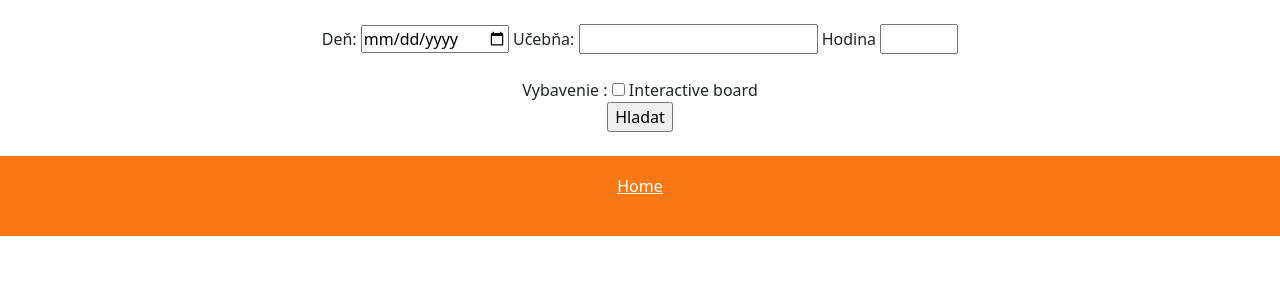
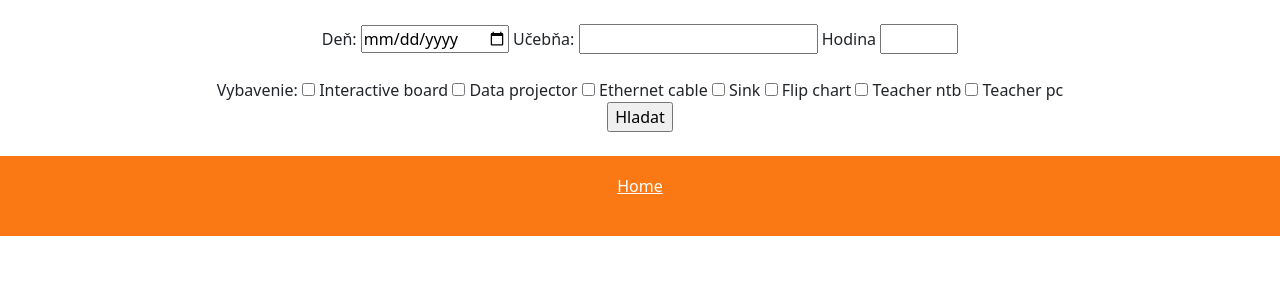
Before and after one commit to Dominik26-1/iClass, a Django app: page /search/ in a window 1280 px wide. Shown: the part 80-380 px from the top of the page. Run offline with Django 4.2, Linux system fonts and the light colour scheme; data that the repository does not hold is empty.

Commit message:
upgrade code

```diff
--- a/Edupage/views.py
+++ b/Edupage/views.py
@@ -14,6 +14,7 @@ from urllib3.exceptions import ReadTimeoutError
 from App.logger import logger
 from Classroom.classroom_enum import Classroom_filters
 from Classroom.equipment_enum import Equipment
+from Classroom.models import Classroom
 from Substitution.models import Substitution
 from Timetable.models import Timetable
 from Utils.python.result.logic_functions import merge_lessons_records, filter_room_equipment_records, \
@@ -166,7 +167,11 @@ class SearchView(View):
         # user get without results
 
         if (len(list(request.GET.items()))) == 0:
-            return render(request, "search_form.html", {})
+            ss = Classroom.objects.all()
+            content = {
+                "classrooms" : ss
+            }
+            return render(request, "search_form.html", content)
         else:
             input_date, input_lesson, input_room_id, equipment_args, parsing_error = parse_inputs(request=request)
 
@@ -228,7 +233,7 @@ def parse_inputs(request):
     equipment_args = {}
     for key, value in list(request.GET.items()):
         if key in [eq.value for eq in Equipment]:
-            if not (equipment_args[key] == "1" or equipment_args[key] == "0"):
+            if not (value == "1" or value == "0"):
                 error_context["errors"].append(
                     f'Parameter:{key} is invalid. Possible option is 0 or 1.')
                 error_context["is_valid"] = False
--- a/Reservation/views.py
+++ b/Reservation/views.py
@@ -21,9 +21,10 @@ class ReservationDetailView(ReservationBaseView, DetailView):
     """View to list the details from one film.
     Use the 'film' variable in the template to access
     the specific film here and in the Views below"""
-
+    template_name = "reservation_form.html"
 
 class ReservationCreateView(ReservationBaseView, CreateView):
+    template_name = "reservation_form.html"
     """View to create a new film"""
 
 
--- /dev/null
+++ b/static/js/form_handler.js
@@ -0,0 +1,11 @@
+document.getElementById("search_form").addEventListener("submit", myF);
+
+function myF(event) {
+    console.log(event);
+    const room = document.getElementById("classroom");
+    const interactive_board = document.getElementById("inter_board");
+
+    console.log(interactive_board.innerText);
+
+    //event.preventDefault();
+}
--- a/templates/search_form.html
+++ b/templates/search_form.html
@@ -5,32 +5,46 @@
 
     <div class="forms_block">
         <br>
-    <form action="" id="form">
+        <form action="" id="search_form">
             <label for="fname">Deň:</label>
             <input type="date" id="date_id" name="date" required>
-
             <label for="fname">Učebňa:</label>
-        <input list="browsers" name="classroom">
-        <datalist id="browsers">
-            <option value="Internet Explorer">
-            <option value="Firefox">
-            <option value="Chrome">
-            <option value="Opera">
-            <option value="Safari">
+            <!-- <select id="browsers">
+                {% for room in classrooms %}
+                    <option value={{ room.id }}>{{ room.name }}</option>
+                {% endfor %}
+            </select> -->
+            <input list="classroom" name="classroom">
+            <datalist id="classroom">
+                {% for room in classrooms %}
+                    <option value={{ room.id }}>{{ room.name }}</option>
+                {% endfor %}
             </datalist>
 
             <label for="fname">Hodina</label>
             <input type="number" id="lesson_id" name="lesson" min="0" max="8">
             <br>
             <br>
-        <label for="fname">Vybavenie :</label>
+            <label for="fname">Vybavenie:</label>
             <input type="checkbox" id="inter_board" name="interactive_board" value="1">
             <label for="interactive_board"> Interactive board</label>
+            <input type="checkbox" id="data_projector" name="data_projector" value="1">
+            <label for="data_projector"> Data projector</label>
+            <input type="checkbox" id="ethernet_cable" name="ethernet_cable" value="1">
+            <label for="ethernet_cable"> Ethernet cable</label>
+            <input type="checkbox" id="sink" name="sink" value="1">
+            <label for="sink"> Sink</label>
+            <input type="checkbox" id="flip_chart" name="flip_chart" value="1">
+            <label for="flip_chart"> Flip chart</label>
+            <input type="checkbox" id="teacher_notebook" name="teacher_notebook" value="1">
+            <label for="teacher_notebook"> Teacher ntb</label>
+            <input type="checkbox" id="teacher_pc" name="teacher_pc" value="1">
+            <label for="teacher_pc"> Teacher pc</label>
             <br>
-        <input type="submit" value="Hladat">
-
+            <input type="submit" id="formSubmit" value="Hladat">
         </form>
         <br>
-
     </div>
+    <script src="{% static 'js/form_handler.js' %}">
+    </script>
 {% endblock %}
--- a/templates/skeleton.html
+++ b/templates/skeleton.html
@@ -7,7 +7,7 @@
     <title>Title</title>
     <link href="https://cdn.jsdelivr.net/npm/bootstrap@5.0.0-beta1/dist/css/bootstrap.min.css" rel="stylesheet"
           integrity="sha384-giJF6kkoqNQ00vy+HMDP7azOuL0xtbfIcaT9wjKHr8RbDVddVHyTfAAsrekwKmP1" crossorigin="anonymous">
-
+    <script src="https://ajax.googleapis.com/ajax/libs/jquery/3.5.1/jquery.min.js"></script>
 </head>
 <body>
 <header>
```
Also changed, not shown: templates/reservation_form.html (added, +10 -0 lines). Lines whose indentation alone changed are shown as unchanged.
